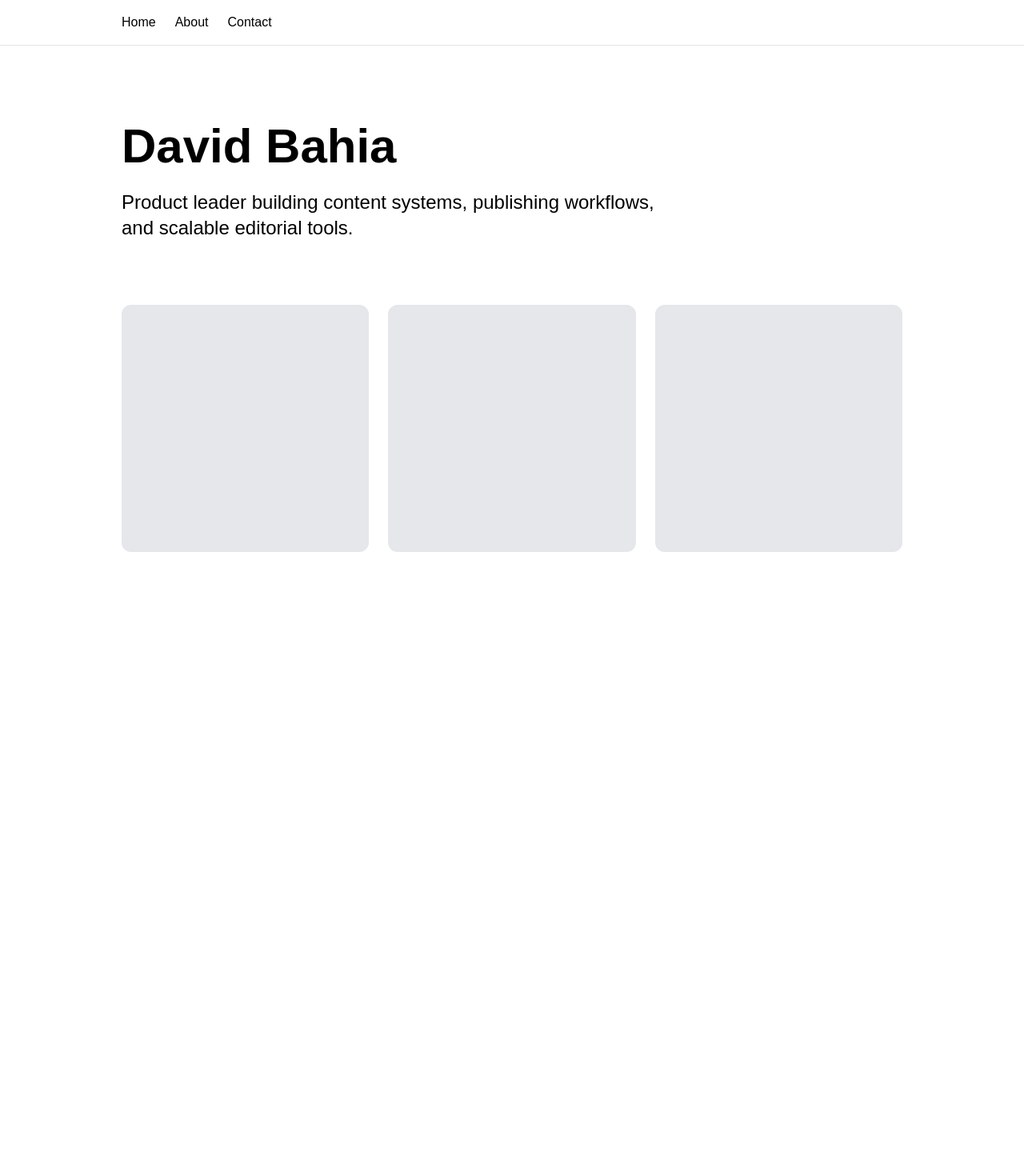
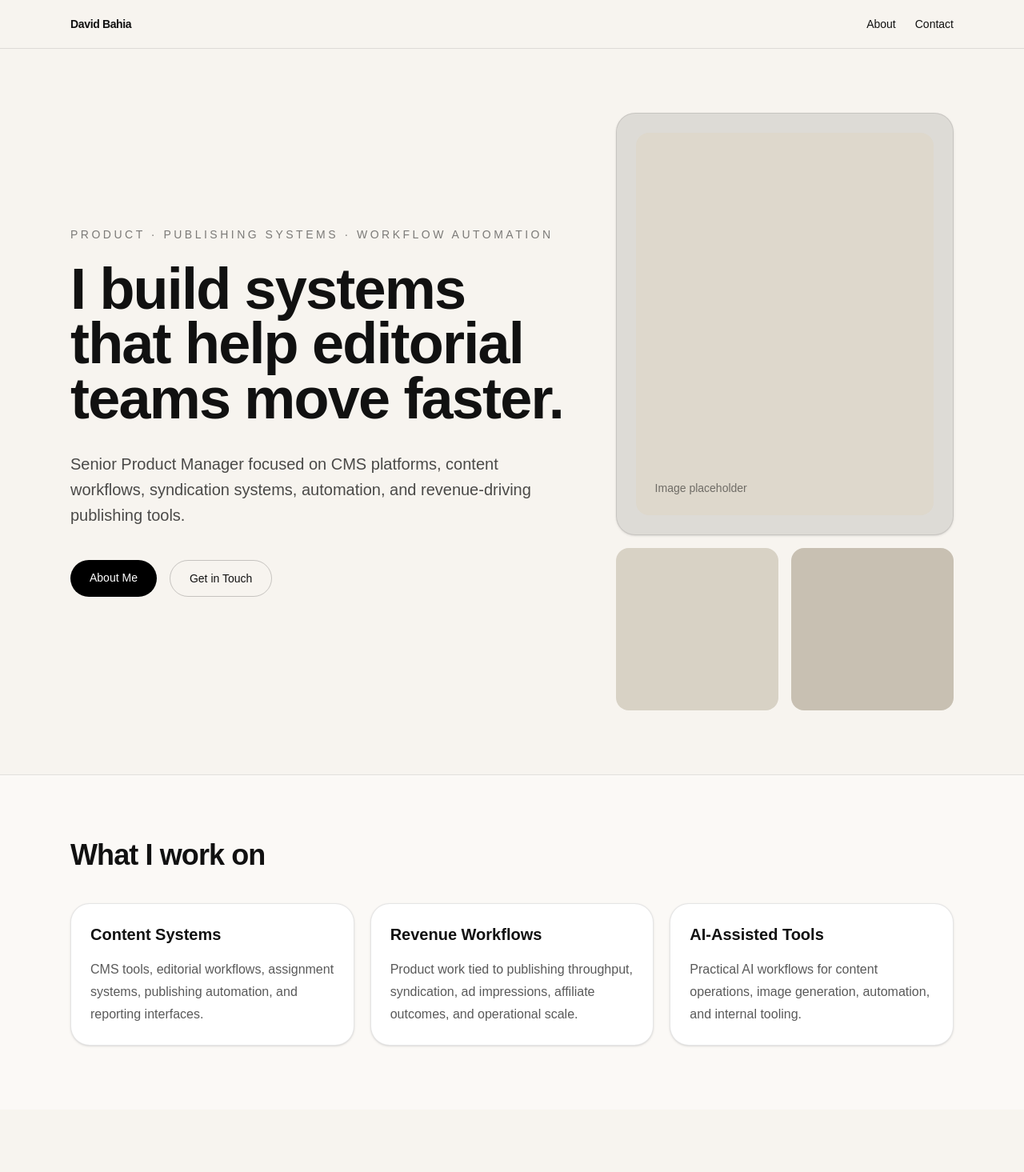
Before and after one commit to bahia-projects/david-portfolio, a Next.js app: page / in a window 1280 px wide. Shown: the top 1465 px of the page at 80% size. Before the commit the page ends 800 px from the top, so only its background shows below. Built offline with nearby package versions, Linux system fonts and the light colour scheme.

Commit message:
Redesign homepage

```diff
--- a/app/page.tsx
+++ b/app/page.tsx
@@ -1,25 +1,121 @@
-import Navbar from "./components/Navbar";
-
 export default function Home() {
   return (
-    <main className="min-h-screen bg-white text-black">
-    <Navbar />
-      <section className="max-w-5xl mx-auto px-6 py-24">
-        <h1 className="text-6xl font-bold mb-6">
-          David Bahia
-        </h1>
+    <main className="min-h-screen bg-[#f7f4ef] text-[#111111]">
+      <nav className="border-b border-black/10">
+        <div className="mx-auto flex max-w-6xl items-center justify-between px-6 py-5">
+          <a href="/" className="text-sm font-semibold tracking-tight">
+            David Bahia
+          </a>
 
-        <p className="text-2xl max-w-2xl mb-10">
-          Product leader building content systems, publishing workflows,
-          and scalable editorial tools.
-        </p>
+          <div className="flex gap-6 text-sm">
+            <a href="/about" className="hover:underline">
+              About
+            </a>
+            <a href="/contact" className="hover:underline">
+              Contact
+            </a>
+          </div>
+        </div>
+      </nav>
 
-        <div className="grid grid-cols-1 md:grid-cols-3 gap-6 mt-20">
-  <div className="aspect-square bg-gray-200 rounded-xl" />
-  <div className="aspect-square bg-gray-200 rounded-xl" />
-  <div className="aspect-square bg-gray-200 rounded-xl" />
-</div>
+      <section className="mx-auto grid min-h-[80vh] max-w-6xl items-center gap-12 px-6 py-20 md:grid-cols-[1.2fr_.8fr]">
+        <div>
+          <p className="mb-6 text-sm font-medium uppercase tracking-[0.25em] text-black/50">
+            Product · Publishing Systems · Workflow Automation
+          </p>
 
+          <h1 className="max-w-4xl text-5xl font-semibold leading-[0.95] tracking-tight md:text-7xl">
+            I build systems that help editorial teams move faster.
+          </h1>
+
+          <p className="mt-8 max-w-2xl text-xl leading-8 text-black/70">
+            Senior Product Manager focused on CMS platforms, content workflows,
+            syndication systems, automation, and revenue-driving publishing tools.
+          </p>
+
+          <div className="mt-10 flex flex-wrap gap-4">
+            <a
+              href="/about"
+              className="rounded-full bg-black px-6 py-3 text-sm font-medium text-white transition hover:bg-black/80"
+            >
+              About Me
+            </a>
+
+            <a
+              href="/contact"
+              className="rounded-full border border-black/20 px-6 py-3 text-sm font-medium transition hover:border-black"
+            >
+              Get in Touch
+            </a>
+          </div>
+        </div>
+
+        <div className="grid gap-4">
+          <div className="aspect-[4/5] rounded-3xl border border-black/10 bg-black/10 p-6 shadow-sm">
+            <div className="flex h-full items-end rounded-2xl bg-[#ded8cc] p-6">
+              <p className="text-sm text-black/50">
+                Image placeholder
+              </p>
+            </div>
+          </div>
+
+          <div className="grid grid-cols-2 gap-4">
+            <div className="aspect-square rounded-2xl bg-[#d8d2c5]" />
+            <div className="aspect-square rounded-2xl bg-[#c8c0b2]" />
+          </div>
+        </div>
+      </section>
+
+      <section className="border-t border-black/10 bg-white/40">
+        <div className="mx-auto max-w-6xl px-6 py-20">
+          <h2 className="text-3xl font-semibold tracking-tight md:text-4xl">
+            What I work on
+          </h2>
+
+          <div className="mt-10 grid gap-5 md:grid-cols-3">
+            <div className="rounded-3xl border border-black/10 bg-white p-6 shadow-sm">
+              <h3 className="text-xl font-semibold">Content Systems</h3>
+              <p className="mt-4 leading-7 text-black/65">
+                CMS tools, editorial workflows, assignment systems, publishing
+                automation, and reporting interfaces.
+              </p>
+            </div>
+
+            <div className="rounded-3xl border border-black/10 bg-white p-6 shadow-sm">
+              <h3 className="text-xl font-semibold">Revenue Workflows</h3>
+              <p className="mt-4 leading-7 text-black/65">
+                Product work tied to publishing throughput, syndication,
+                ad impressions, affiliate outcomes, and operational scale.
+              </p>
+            </div>
+
+            <div className="rounded-3xl border border-black/10 bg-white p-6 shadow-sm">
+              <h3 className="text-xl font-semibold">AI-Assisted Tools</h3>
+              <p className="mt-4 leading-7 text-black/65">
+                Practical AI workflows for content operations, image generation,
+                automation, and internal tooling.
+              </p>
+            </div>
+          </div>
+        </div>
+      </section>
+
+      <section className="mx-auto max-w-6xl px-6 py-20">
+        <div className="rounded-[2rem] bg-black p-8 text-white md:p-12">
+          <p className="text-sm uppercase tracking-[0.25em] text-white/50">
+            Current focus
+          </p>
+
+          <h2 className="mt-6 max-w-3xl text-4xl font-semibold tracking-tight md:text-5xl">
+            Building better systems for high-volume digital publishing.
+          </h2>
+
+          <p className="mt-6 max-w-2xl text-lg leading-8 text-white/70">
+            I specialize in turning messy editorial operations into scalable
+            product systems: cleaner workflows, fewer manual steps, better
+            visibility, and faster publishing.
+          </p>
+        </div>
       </section>
     </main>
   );
```
